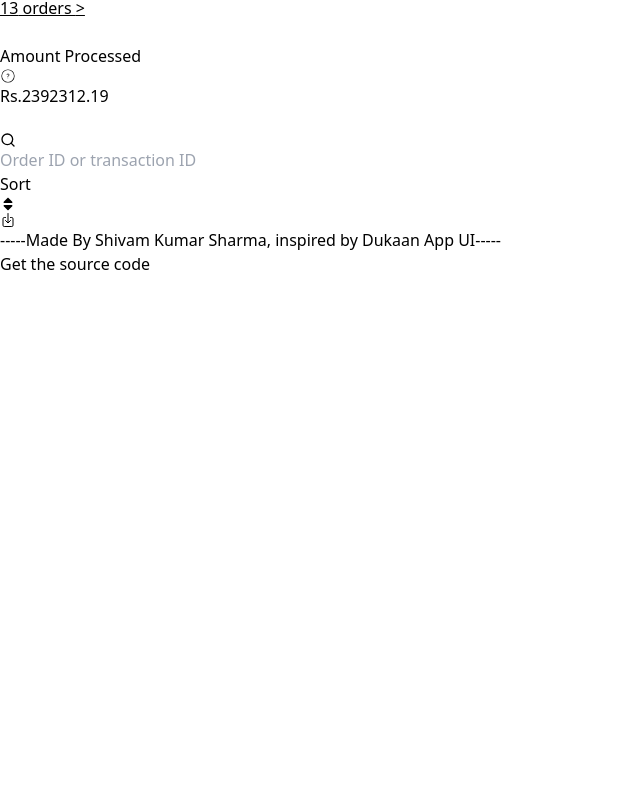
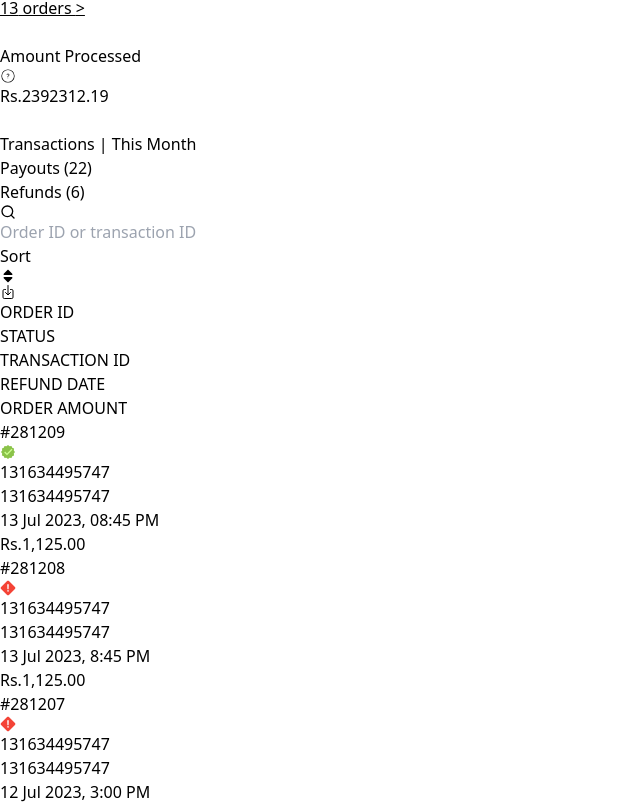
Before and after one commit to cipher-sphere/Dukaan-Dashboard, a React (Vite) app: page / in a window 1280 px wide. Shown: the part 412-1220 px from the top of the page, without its empty margins (0-640 px from the left). Before the commit the page ends 800 px from the top, so only its background shows below. Built offline with nearby package versions, Linux system fonts and the light colour scheme.

Commit message:
created table, transactions and data.js

```diff
--- a/src/App.jsx
+++ b/src/App.jsx
@@ -2,13 +2,13 @@ import React from 'react';
 import Overview from './components/Overview';
 import Footer from './components/Footer';
 import Topbar from './components/Topbar';
-import Tabletop from './components/Tabletop';
+import Transactions from './components/Transactions';
 function App() {
   return (
     <div>
       <Topbar/>
       <Overview/>
-      <Tabletop/>
+      <Transactions></Transactions>
       <Footer></Footer>
       </div>
   );
--- a/src/components/Table.jsx
+++ b/src/components/Table.jsx
@@ -0,0 +1,37 @@
+import React from 'react'
+import { FcHighPriority } from "react-icons/fc";
+import { FcApproval } from "react-icons/fc";
+
+import { orderData } from './data'
+import Tabletop from './Tabletop'
+function Table() {
+    return (
+        <div className='border rounded shadow'>
+            <div className='p-4'><Tabletop /></div>
+            <div className="space-y-2 px-12">
+                <div className="flex justify-between font-semibold pt-6 pb-4">
+                    <div className="">ORDER ID</div>
+                    <div className="">STATUS</div>
+                    <div className="">TRANSACTION ID</div>
+                    <div className="">REFUND DATE</div>
+                    <div className="">ORDER AMOUNT</div>
+                </div>
+                {orderData.map((order) => (
+                    <div className="flex justify-between items-center border-b py-4 shadow-sm" key={order.transactionID}>
+                        <div className="text-blue-600 font-semibold">#{order.id}</div>
+                        <div className=" flex items-center gap-1">
+                            {order.status === 'Successful' ? <FcApproval /> : <FcHighPriority />}
+                            {order.transactionID}
+                        </div>
+                        <div className="">{order.transactionID}</div>
+                        <div className="">{order.refundDate}</div>
+                        <div className="">{order.amount}</div>
+                    </div>
+                ))}
+            </div>
+
+        </div>
+    )
+}
+
+export default Table
--- a/src/components/Transactions.jsx
+++ b/src/components/Transactions.jsx
@@ -0,0 +1,20 @@
+import React from 'react'
+import Table from './Table'
+function Transactions() {
+  return (
+    <div>
+      <div className='font-bold text-xl my-5'>Transactions | This Month</div>
+      <div className='flex gap-3 mb-10'>
+        <div className='border rounded-full px-4 py-1 bg-gray-200 text-gray-400'>
+          <button>Payouts (22)</button>
+        </div>
+        <div className='border rounded-full px-4 py-1 bg-blue-600 text-white'>
+          <button>Refunds (6)</button>
+        </div>
+      </div>
+      <Table></Table>
+    </div>
+  )
+}
+
+export default Transactions
--- a/src/components/data.js
+++ b/src/components/data.js
@@ -0,0 +1,170 @@
+export const orderData = [
+    {
+        id: 281209,
+        status: "Successful",
+        transactionID: "131634495747",
+        refundDate: "13 Jul 2023, 08:45 PM",
+        amount: "Rs.1,125.00"
+    },
+    {
+        id: 281208,
+        status: "Processing",
+        transactionID: "131634495747",
+        refundDate: "13 Jul 2023, 8:45 PM",
+        amount: "Rs.1,125.00"
+    },
+    {
+        id: 281207,
+        status: "Failed",
+        transactionID: "131634495747",
+        refundDate: "12 Jul 2023, 3:00 PM",
+        amount: "Rs.1,125.00"
+    },
+    {
+        id: 281206,
+        status: "Successful",
+        transactionID: "131634495747",
+        refundDate: "12 Jul 2023, 3:00 PM",
+        amount: "Rs.1,125.00"
+    },
+    {
+        id: 281205,
+        status: "Processing",
+        transactionID: "131634495747",
+        refundDate: "12 Jul 2023, 3:00 PM",
+        amount: "Rs.1,125.00"
+    },
+    {
+        id: 281204,
+        status: "Failed",
+        transactionID: "131634495747",
+        refundDate: "12 Jul 2023, 1:00 PM",
+        amount: "Rs.1,125.00"
+    },
+    {
+        id: 281203,
+        status: "Successful",
+        transactionID: "131634495747",
+        refundDate: "11 Jul 2023, 3:00 PM",
+        amount: "Rs.1,125.00"
+    },
+    {
+        id: 281202,
+        status: "Successful",
+        transactionID: "131634495747",
+        refundDate: "11 Jul 2023, 3:00 PM",
+        amount: "Rs.1,125.00"
+    },
+    {
+        id: 281201,
+        status: "Failed",
+        transactionID: "131634495747",
+        refundDate: "11 Jul 2023, 3:00 PM",
+        amount: "Rs.1,125.00"
+    },
+    {
+        id: 281200,
+        status: "Successful",
+        transactionID: "131634495747",
+        refundDate: "10 Jul 2023, 3:00 PM",
+        amount: "Rs.1,125.00"
+    },
+    {
+        id: 281199,
+        status: "Successful",
+        transactionID: "131634495747",
+        refundDate: "10 Jul 2023, 3:00 PM",
+        amount: "Rs.1,125.00"
+    },
+    {
+        id: 281198,
+        status: "Failed",
+        transactionID: "131634495747",
+        refundDate: "10 Jul 2023, 3:00 PM",
+        amount: "Rs.1,125.00"
+    },
+    {
+        id: 281197,
+        status: "Successful",
+        transactionID: "131634495747",
+        refundDate: "9 Jul 2023, 3:00 PM",
+        amount: "Rs.1,125.00"
+    },
+    {
+        id: 281196,
+        status: "Successful",
+        transactionID: "131634495747",
+        refundDate: "9 Jul 2023, 3:00 PM",
+        amount: "Rs.1,125.00"
+    },
+    {
+        id: 281195,
+        status: "Failed",
+        transactionID: "131634495747",
+        refundDate: "9 Jul 2023, 3:00 PM",
+        amount: "Rs.1,125.00"
+    },
+    {
+        id: 281194,
+        status: "Successful",
+        transactionID: "131634495747",
+        refundDate: "8 Jul 2023, 3:00 PM",
+        amount: "Rs.1,125.00"
+    },
+    {
+        id: 281193,
+        status: "Successful",
+        transactionID: "131634495747",
+        refundDate: "8 Jul 2023, 3:00 PM",
+        amount: "Rs.1,125.00"
+    },
+    {
+        id: 281192,
+        status: "Failed",
+        transactionID: "131634495747",
+        refundDate: "8 Jul 2023, 3:00 PM",
+        amount: "Rs.1,125.00"
+    },
+    {
+        id: 281191,
+        status: "Successful",
+        transactionID: "131634495747",
+        refundDate: "7 Jul 2023, 3:00 PM",
+        amount: "Rs.1,125.00"
+    },
+    {
+        id: 281190,
+        status: "Successful",
+        transactionID: "131634495747",
+        refundDate: "7 Jul 2023, 3:00 PM",
+        amount: "Rs.1,125.00"
+    },
+    {
+        id: 281189,
+        status: "Failed",
+        transactionID: "131634495747",
+        refundDate: "7 Jul 2023, 3:00 PM",
+        amount: "Rs.1,125.00"
+    },
+    {
+        id: 281188,
+        status: "Successful",
+        transactionID: "131634495747",
+        refundDate: "6 Jul 2023, 3:00 PM",
+        amount: "Rs.1,125.00"
+    },
+    {
+        id: 281187,
+        status: "Successful",
+        transactionID: "131634495747",
+        refundDate: "6 Jul 2023, 3:00 PM",
+        amount: "Rs.1,125.00"
+    },
+    {
+        id: 281186,
+        status: "Successful",
+        transactionID: "131634495747",
+        refundDate: "6 Jul 2023, 3:00 PM",
+        amount: "Rs.1,125.00"
+    },
+];
```
